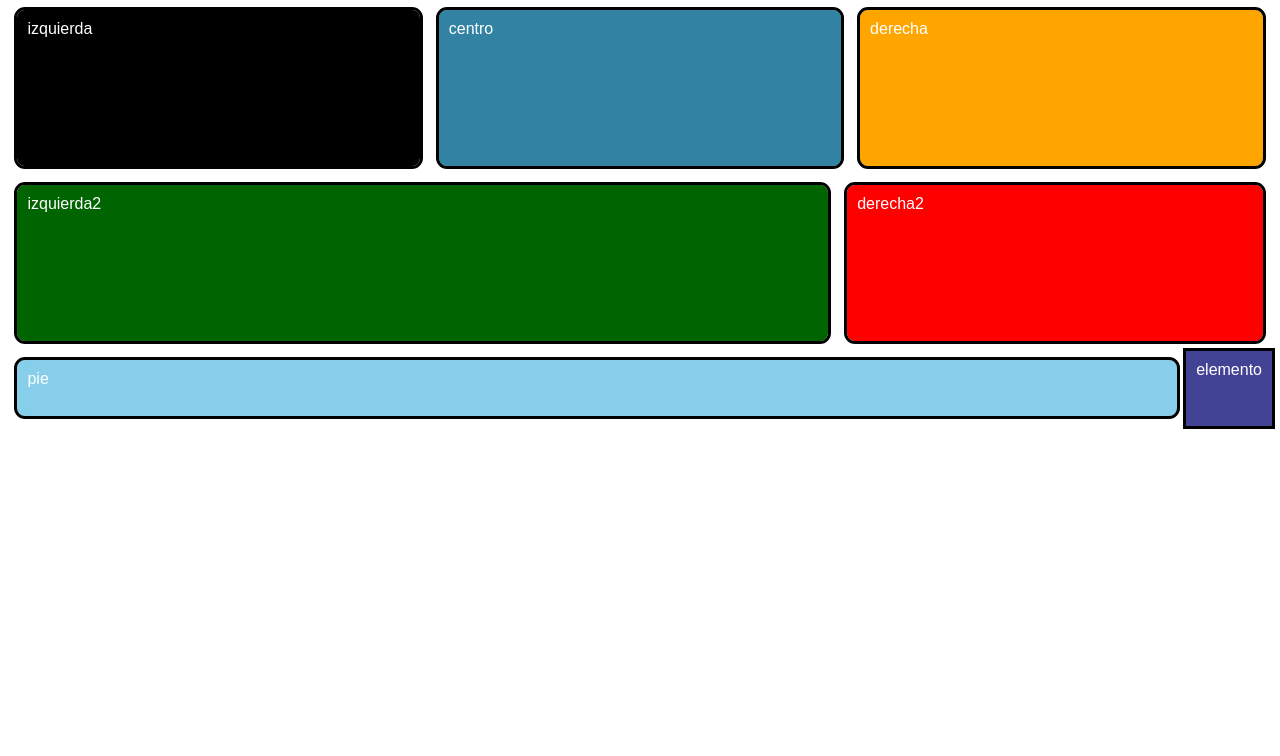
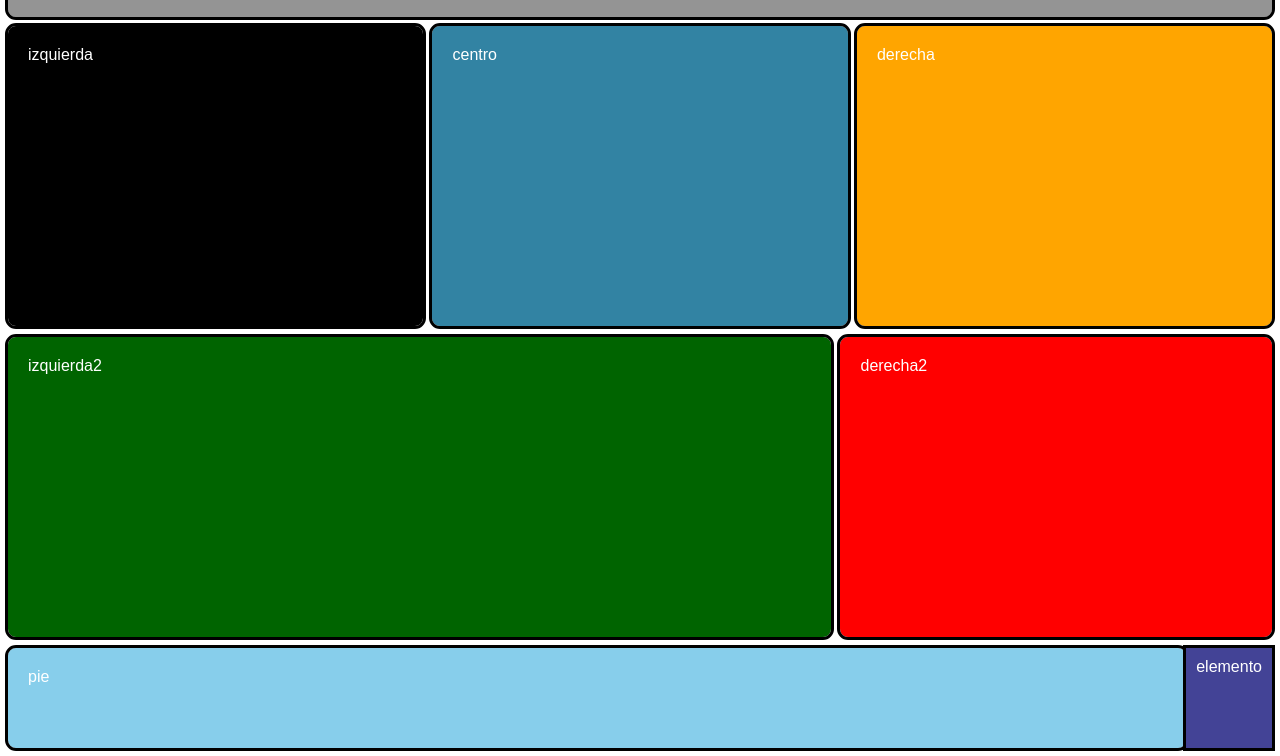
Before and after one commit to AlvaroCorreaD/Entregable-Flexbox, a website: page index.html in a window 1280 px wide. Shown: the part 103-859 px from the top of the page. Before the commit the page ends 800 px from the top, so only its background shows below. Drawn offline with Linux system fonts and the light colour scheme.

Commit message:
more changes

```diff
--- a/estilos.css
+++ b/estilos.css
@@ -6,15 +6,17 @@ body {
 .contenedor1 {
   display: flex;
   flex-flow: row wrap;
+  height: 100px;
+  margin-bottom: 2.5mm;
 }
 
 .encabezado {
+  background-color: rgb(148, 148, 148);
   width: 100%;
-  background-color: rgb(148, 148, 148);
   outline-style: solid;
   outline-color: black;
   border-radius: 0.5rem;
-  padding: 10px;
+  padding: 20px;
 }
 
 .logo {
@@ -42,14 +44,15 @@ body {
   display: flex;
   flex-direction: row;
   width: 100%;
-  height: 175px;
-  margin-top: 1mm;
+  height: 300px;
+  margin-top: 5.5mm;
+  margin-bottom: 3mm;
+  column-gap: 2.5mm;
 }
 .izquierda {
   background-color: black;
   width: 33.3%;
-  margin: 2.5mm;
-  padding: 10px;
+  padding: 20px;
   outline-style: solid;
   outline-color: black;
   border-radius: 0.5rem;
@@ -58,8 +61,7 @@ body {
 .centro {
   background-color: rgb(50, 131, 163);
   width: 33.3%;
-  margin: 2.5mm;
-  padding: 10px;
+  padding: 20px;
   outline-style: solid;
   outline-color: black;
   border-radius: 0.5rem;
@@ -68,8 +70,7 @@ body {
 .derecha {
   background-color: orange;
   width: 33.3%;
-  margin: 2.5mm;
-  padding: 10px;
+  padding: 20px;
   outline-style: solid;
   outline-color: black;
   border-radius: 0.5rem;
@@ -80,14 +81,14 @@ body {
   flex-direction: row;
   flex-wrap: nowrap;
   width: 100%;
-  height: 175px;
+  height: 300px;
+  column-gap: 2.5mm;
 }
 
 .izquierda2 {
   background-color: darkgreen;
   width: 66.6%;
-  margin: 2.5mm;
-  padding: 10px;
+  padding: 20px;
   outline-style: solid;
   outline-color: black;
   border-radius: 0.5rem;
@@ -96,8 +97,7 @@ body {
 .derecha2 {
   background-color: red;
   width: 33.3%;
-  margin: 2.5mm;
-  padding: 10px;
+  padding: 20px;
   outline-style: solid;
   outline-color: black;
   border-radius: 0.5rem;
@@ -106,14 +106,14 @@ body {
 .contenedor4 {
   display: flex;
   width: 100%;
-  height: 75px;
+  height: 100px;
+  margin-top: 3mm;
 }
 
 .pie {
   background-color: skyblue;
   width: 100%;
-  margin: 2.5mm;
-  padding: 10px;
+  padding: 20px;
   outline-style: solid;
   outline-color: black;
   border-radius: 0.5rem;
```
Also changed, not shown: index.html (+2 -0 lines).
